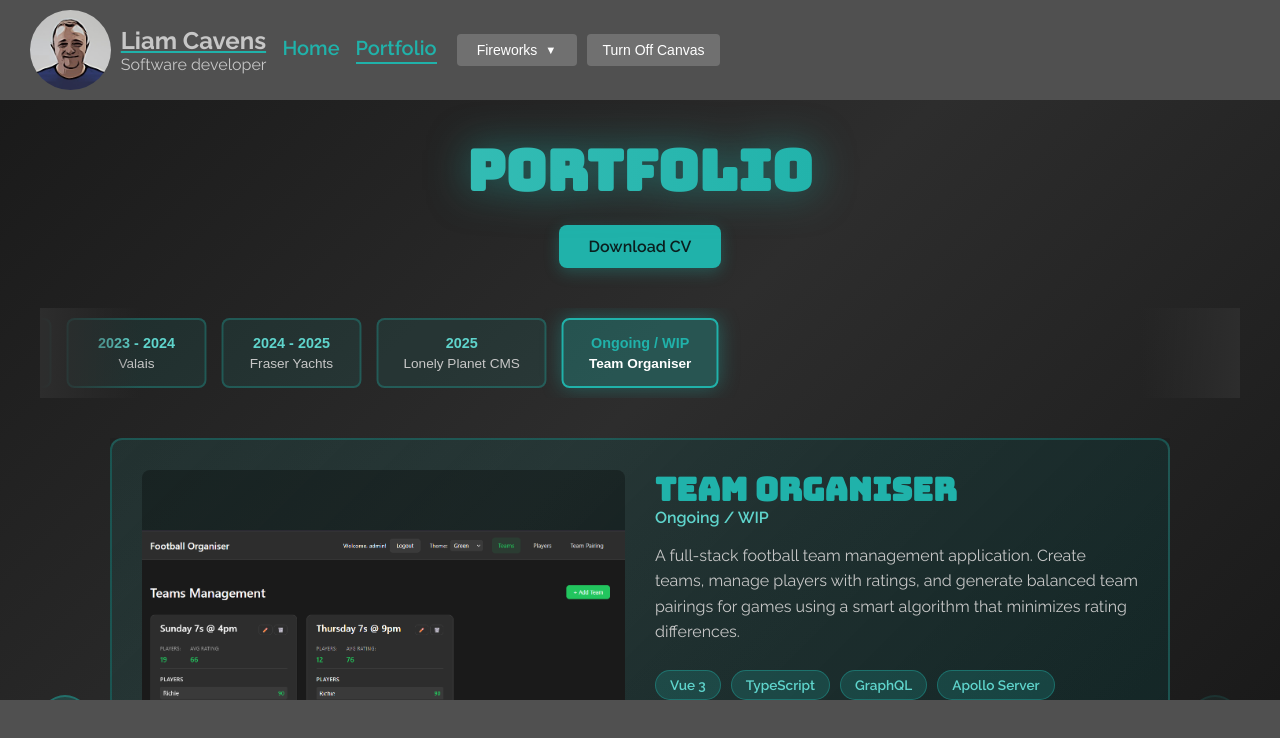
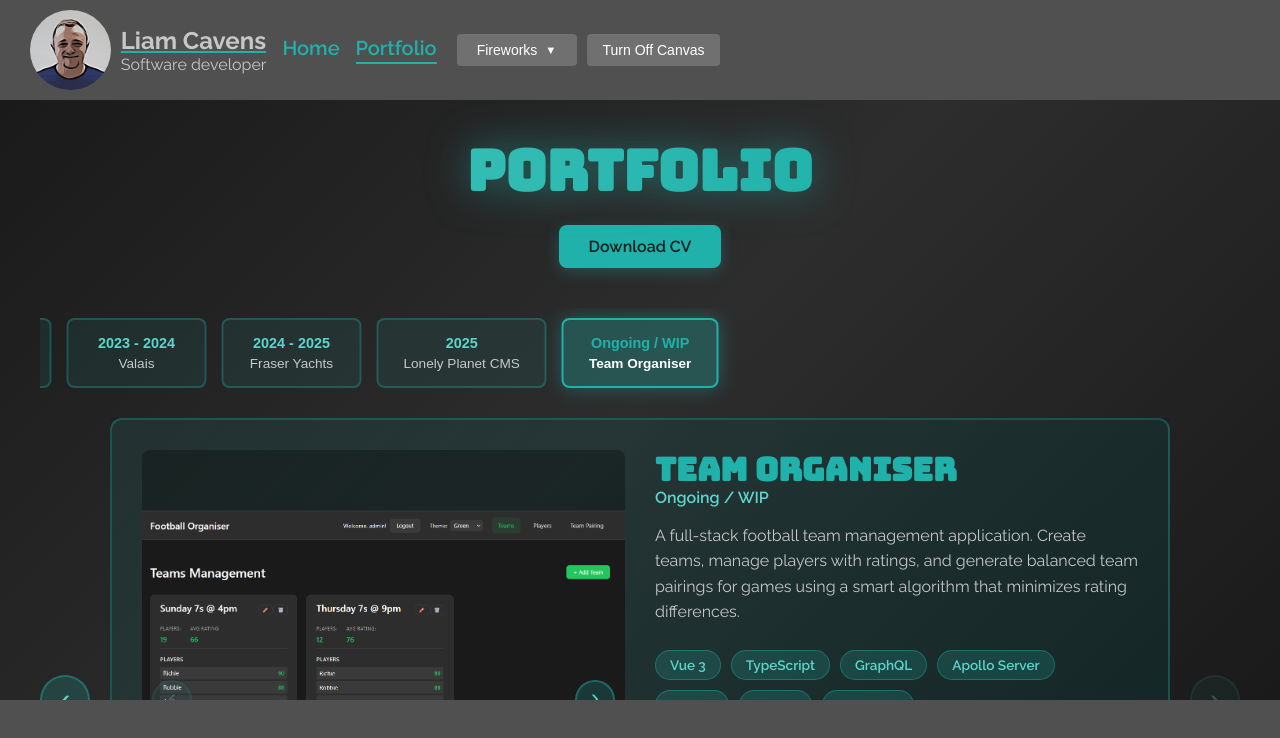
Before and after one commit to LiamCavens/Vue3Portfolio, a Vue app: page /portfolio in a window 1280 px wide. Shown: the top 738 px of the page. Built offline with nearby package versions, Linux system fonts and the light colour scheme.

Commit message:
less fade

```diff
--- a/src/views/PortfolioView.vue
+++ b/src/views/PortfolioView.vue
@@ -139,7 +139,6 @@ onMounted(() => {
 
     <div class="timeline-container">
       <!-- Timeline tabs -->
-      <div class="timeline-tabs-wrapper">
       <div class="timeline-tabs" ref="tabsContainer">
         <button
           v-for="(item, index) in portfolioItems"
@@ -151,7 +150,6 @@ onMounted(() => {
           <span class="tab-year">{{ item.year }}</span>
           <span class="tab-title">{{ item.tabTitle }}</span>
         </button>
-        </div>
       </div>
 
       <!-- Carousel content -->
```
Lines whose indentation alone changed are shown as unchanged.
